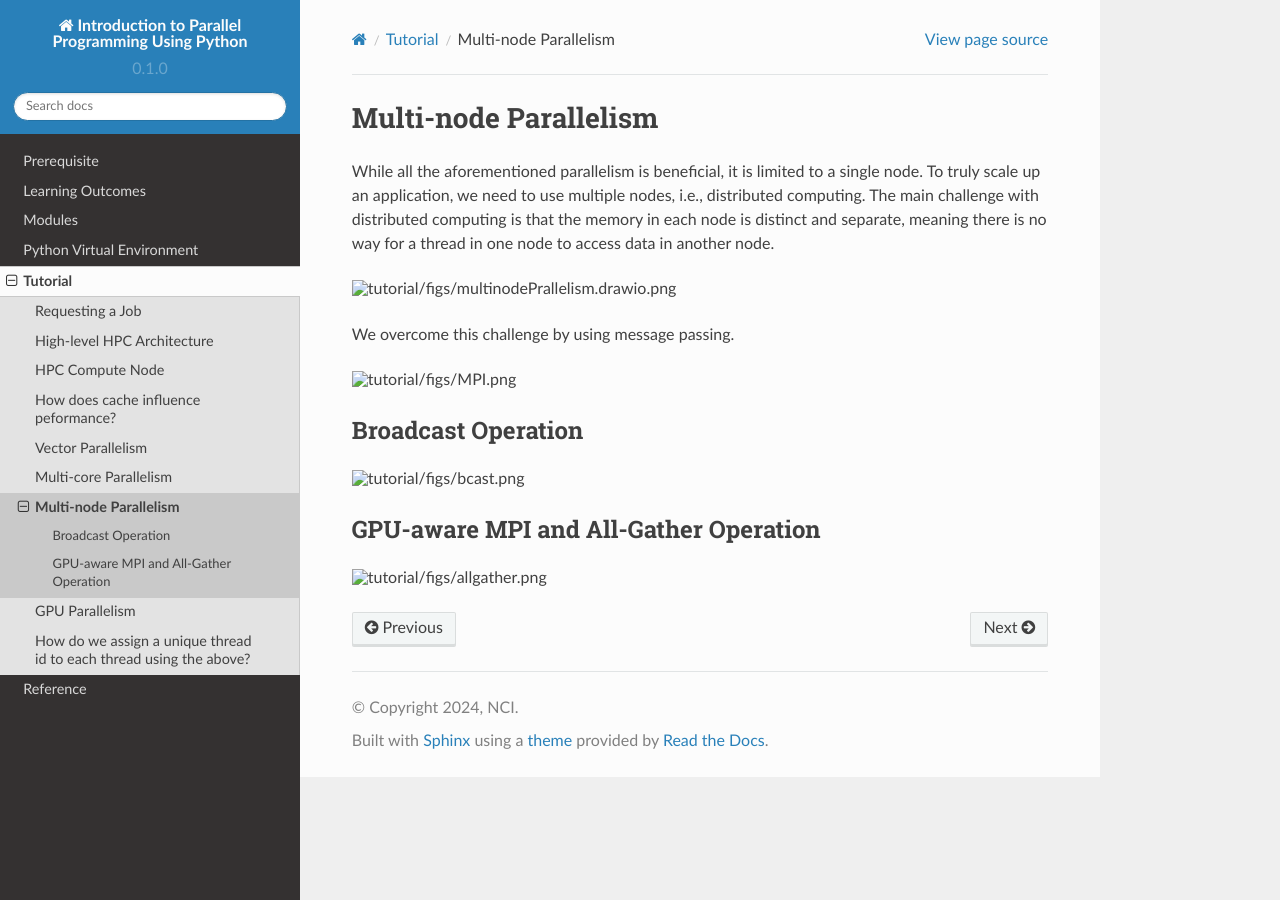
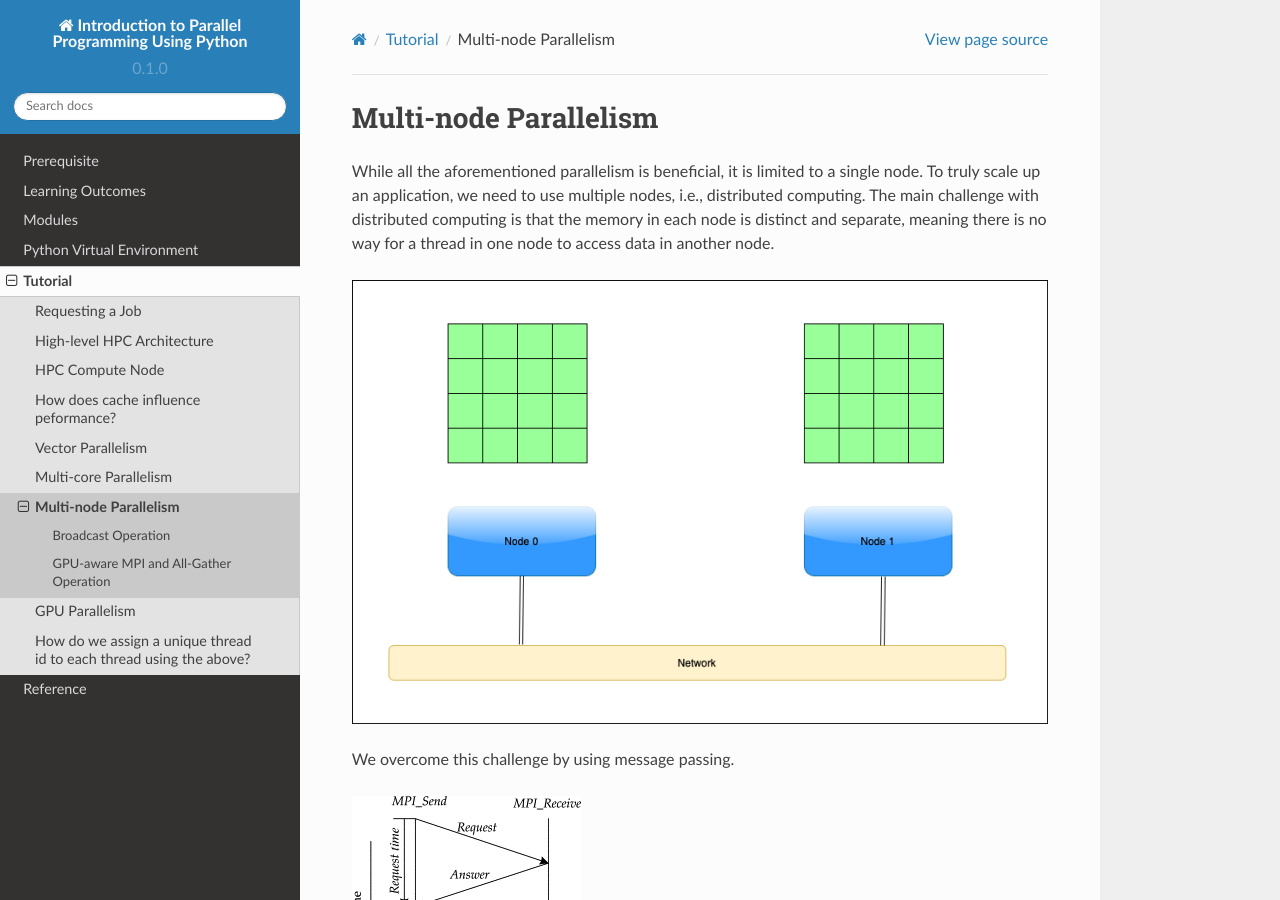
Before and after one commit to NCI900-Training-Organisation/intro-to-parallel-programming, a Sphinx documentation site: the page built from docs/source/tutorial/multinode.rst, in a window 1280 px wide and 900 px high. Built offline with Sphinx 7.4.7 and the Read the Docs theme 2.0.0, drawn with Linux system fonts in a browser that asks for light colours.

Commit message:
figures path corrected

```diff
--- a/docs/source/tutorial/highlevel.rst
+++ b/docs/source/tutorial/highlevel.rst
@@ -5,7 +5,7 @@ In an HPC machine, nodes are provisioned by allocating compute resources from a
 job schedulers like Slurm or PBS to manage and distribute these resources efficiently. When a job is submitted, the scheduler assigns nodes with
 the necessary compute power, memory, and storage to execute the job. Nodes can be dynamically allocated or deallocated based on job demands and system load.
 
-.. image::  figs/HPC_overview.drawio.png
+.. image::  ../figs/HPC_overview.drawio.png
 
 
 **Login nodes** in an HPC cluster serve as access points for users to interact with the system, allowing tasks such as code compilation, data preparation,
--- a/docs/source/tutorial/hpc_node.rst
+++ b/docs/source/tutorial/hpc_node.rst
@@ -1,7 +1,7 @@
 HPC Compute Node
 ****************
 
-.. image::  figs/computeNode.drawio.png
+.. image::  ../figs/computeNode.drawio.png
 
 A cache is a small, high-speed storage component used to temporarily hold frequently accessed data or instructions
 (`temporal locality <https://www.sciencedirect.com/topics/computer-science/temporal-locality>`_ ) to improve system performance. Its primary purpose is to
--- a/docs/source/tutorial/multicore.rst
+++ b/docs/source/tutorial/multicore.rst
@@ -3,7 +3,7 @@ Multi-core Parallelism
 
 Multi-core parallelism is a technique used to enhance computing performance by utilizing multiple processor cores within a NUMA node or across NUMA nodes.
 
-.. image::  figs/multicorePrallelism.drawio.png
+.. image::  ../figs/multicorePrallelism.drawio.png
 
 
 
--- a/docs/source/tutorial/multinode.rst
+++ b/docs/source/tutorial/multinode.rst
@@ -3,11 +3,11 @@ Multi-node Parallelism
 
 While all the aforementioned parallelism is beneficial, it is limited to a single node. To truly scale up an application, we need to use multiple nodes, i.e., distributed computing. The main challenge with distributed computing is that the memory in each node is distinct and separate, meaning there is no way for a thread in one node to access data in another node.
 
-.. image::  figs/multinodePrallelism.drawio.png
+.. image::  ../figs/multinodePrallelism.drawio.png
 
 We overcome this challenge by using message passing.
 
-.. image::  figs/MPI.png
+.. image::  ../figs/MPI.png
 
 Broadcast Operation
 *******************
@@ -17,4 +17,4 @@ Broadcast Operation
 GPU-aware MPI and All-Gather Operation
 **************************************
 
-.. image:: figs/allgather.png
+.. image:: ../figs/allgather.png
--- a/docs/source/tutorial/vector.rst
+++ b/docs/source/tutorial/vector.rst
@@ -4,7 +4,7 @@ Vector Parallelism
 Vector parallelism is a form of parallel computing that leverages the simultaneous processing of multiple data elements using vector processors or
 SIMD (Single Instruction, Multiple Data) instructions.
 
-.. image::  figs/vectorPrallelism.drawio.png
+.. image::  ../figs/vectorPrallelism.drawio.png
 
 
 How does vectorization influence peformance?
```
Also changed, not shown: docs/source/tutorial/gpu.rst (+8 -8 lines).
